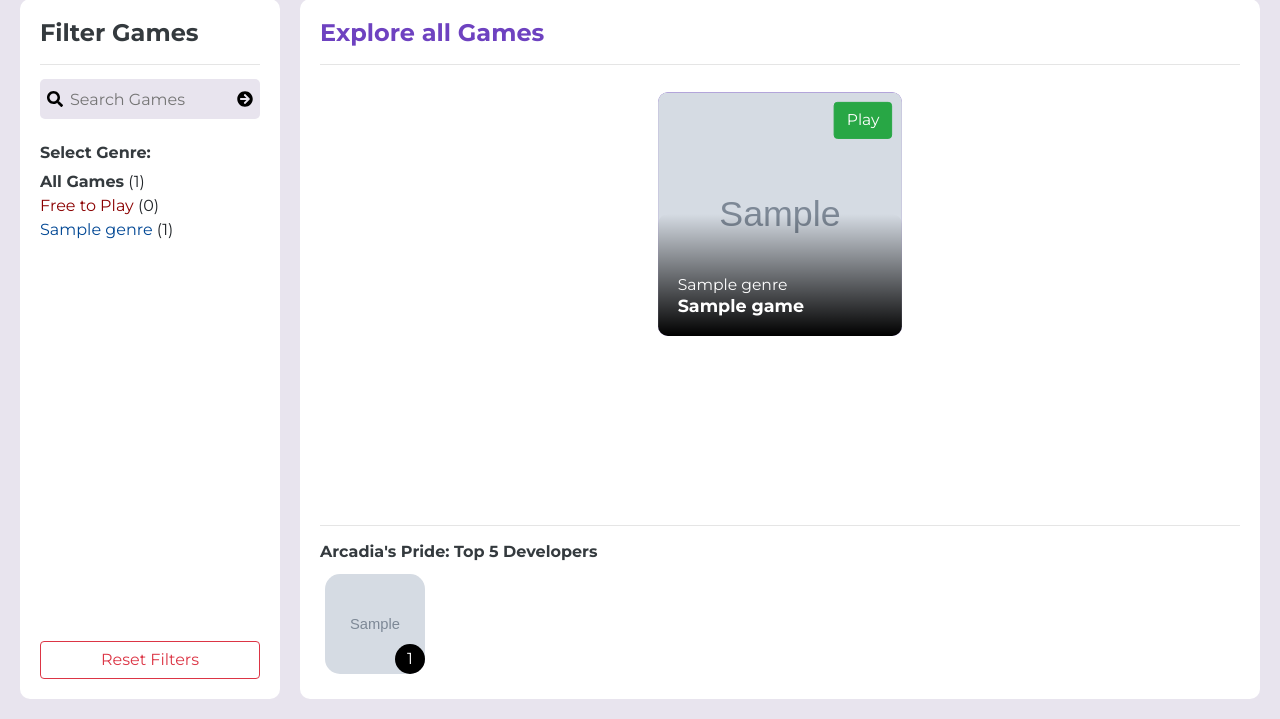
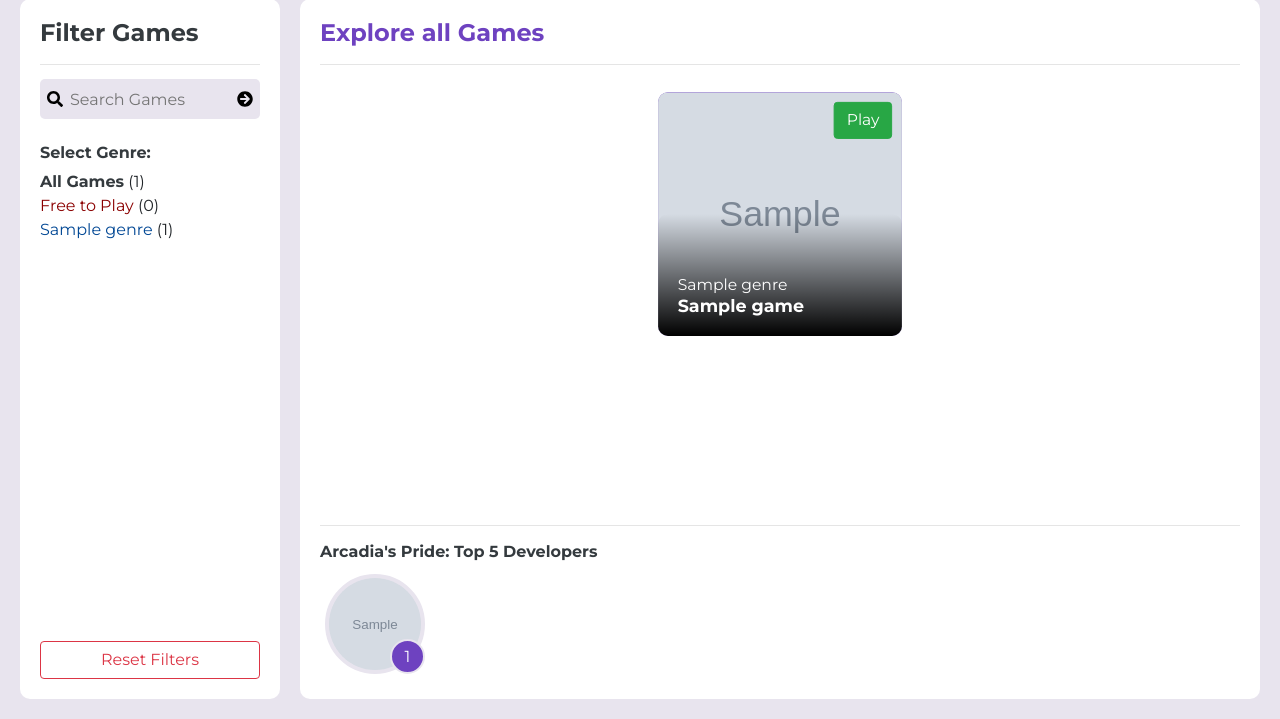
Before and after one commit to GuptaSiddhant/arcadia, a Django app: page /explore/ in a window 1280 px wide. Shown: the part 81-800 px from the top of the page. Run offline with Django 3.2, Linux system fonts and the light colour scheme; a user stored in the database is signed in; tables that the repository leaves empty hold one stand-in row (values such as "Sample post"); grey boxes marked "Sample" are stand-in pictures; some libraries are stand-ins or nearby versions.

Commit message:
Profile pic on explore

```diff
--- a/app/static/css/base.css
+++ b/app/static/css/base.css
@@ -385,17 +385,18 @@ input:focus {
     height: 25px;
     max-height: 25px;
     object-fit: cover;
-    background: #ffffff;
+    background: #E8E4EE;
 }
 
 .explore_profile_image {
-    border-radius: 15px;
+    border-radius: 50%;
     width: 100px;
     max-width: 100px;
     height: 100px;
     max-height: 100px;
     object-fit: cover;
-    background: #ffffff;
+    background: #E8E4EE;
+    border: 4px solid #E8E4EE;
 }
 
 .arcadia_devs {
@@ -411,13 +412,14 @@ input:focus {
     position: absolute;
     bottom: 0;
     right: 0;
-    width: 30px;
-    height: 30px;
-    border-radius: 15px;
-    background: black;
+    width: 35px;
+    height: 35px;
+    border-radius: 50%;
+    background: #6E42C0;
     color: white;
     text-align: center;
-    line-height: 30px;
+    line-height: 31px;
+    border: 2px solid #E8E4EE;
 }
 
 .pagination {
```
